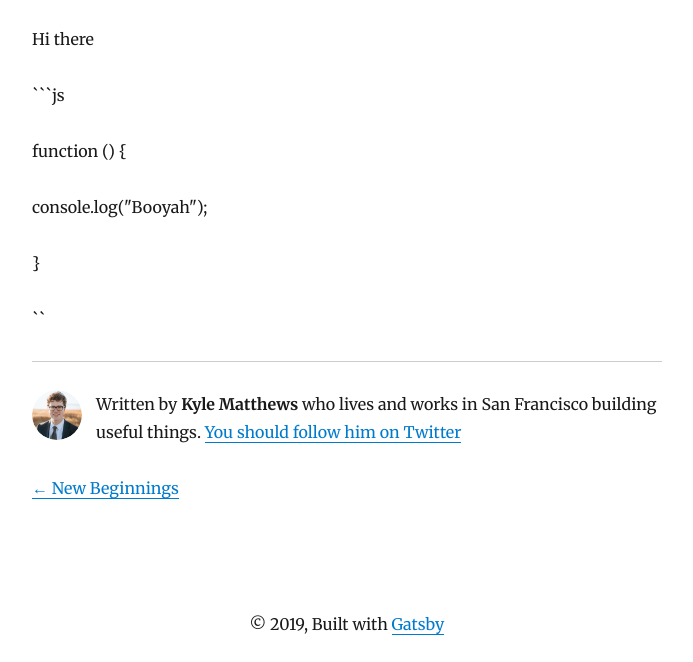
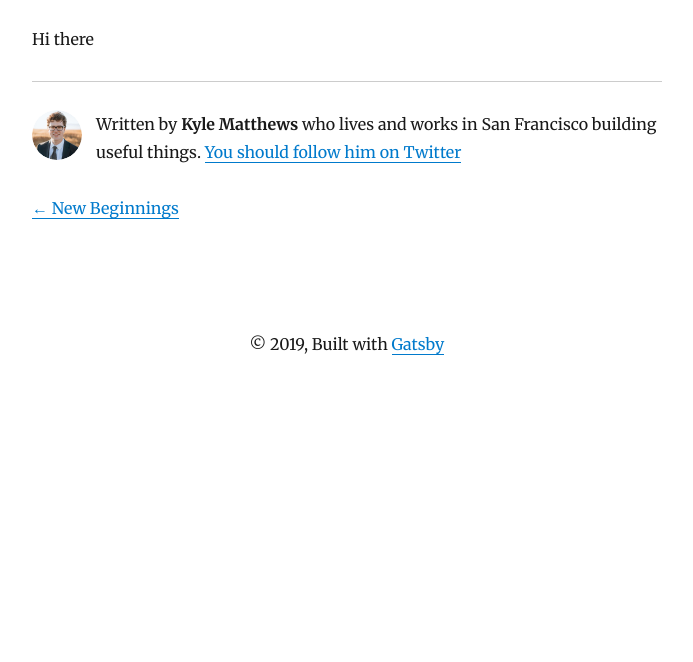
Before and after one commit to Martinesp/martyblog, a Gatsby site: page /blog/new-post/ in a window 1280 px wide. Shown: the part 198-860 px from the top of the page, without its empty margins (293-986 px from the left). After the commit the page ends 800 px from the top, so only its background shows below. Built offline with nearby package versions, Linux system fonts and the light colour scheme; Gatsby itself is replaced by a stand-in of ours; some packages are replaced by stand-ins of ours.

Commit message:
Update Blog “new-post”

```diff
--- a/content/blog/new-post.md
+++ b/content/blog/new-post.md
@@ -5,15 +5,3 @@ title: New post
 description: NEW BLOG POST
 ---
 Hi there
-
-
-
-\`\``js
-
-function () {
-
-console.log("Booyah");
-
-}
-
-\`\`
```
